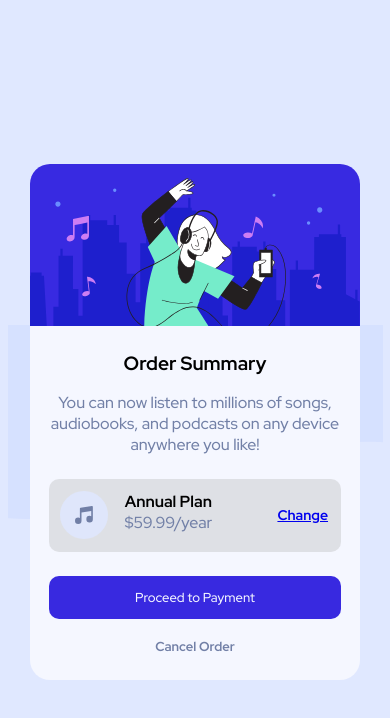
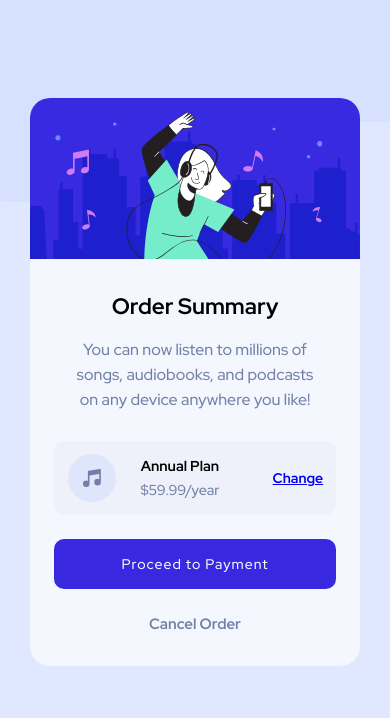
Before and after one commit to Namonaki0/FE-mentor-order-summary-component, a plain HTML site: page index.html in a window 390 px wide. Drawn offline with Linux system fonts and the light colour scheme.

Commit message:
implementing mobile layout

```diff
--- a/css/styles.scss
+++ b/css/styles.scss
@@ -20,9 +20,11 @@ $bright-blue: hsl(245, 75%, 52%);
 
 body {
   font-family: $font-primary;
-  background: center $pale-blue url("/images/pattern-background-mobile.svg") no-repeat;
+  background: top $pale-blue url("/images/pattern-background-mobile.svg")
+    no-repeat;
+  background-size: contain;
   display: grid;
-  min-height: 100vh;
+  height: 100vh;
   place-content: center;
   text-align: center;
 }
@@ -31,6 +33,7 @@ main {
   background: $very-pale-blue;
   border-radius: 20px;
   max-width: 330px;
+  margin-top: -5rem;
 
   .hero-wrapper {
     img {
@@ -42,23 +45,26 @@ main {
   }
 
   section {
-    padding: 1.5rem 1.2rem;
+    padding: 2rem 1.5rem;
     border-bottom-right-radius: 20px;
     border-bottom-left-radius: 20px;
 
     h1 {
-      font-size: 1.2rem;
+      font-size: 1.4rem;
       margin-bottom: 1rem;
     }
 
     p {
       font-size: $font-copy;
+      line-height: 25px;
       color: $desaturated-blue;
-      margin-bottom: 1.5rem;
+      margin: 0 auto;
+      margin-bottom: 1.8rem;
+      width: 90%;
     }
 
     .order-plan {
-      background: hsla(220, 10%, 88%, 0.925);
+      background: hsla(224, 23%, 55%, 0.055);
       display: flex;
       align-items: center;
       justify-content: space-between;
@@ -68,16 +74,18 @@ main {
 
       .order-plan-inner {
         display: flex;
-        padding: 0.8rem 0.5rem;
+        align-items: center;
+        padding: 0.8rem 0.7rem;
 
         img {
-          margin-right: 1rem;
+          margin-right: 1.5rem;
         }
 
         span {
           display: block;
-          //   color: $dark-blue;
           font-weight: 700;
+          font-size: 0.9rem;
+          line-height: 24px;
         }
 
         span:nth-of-type(2) {
@@ -85,6 +93,7 @@ main {
           color: $desaturated-blue;
         }
       }
+
       a {
         font-size: 14px;
         font-weight: 700;
@@ -98,13 +107,14 @@ main {
         color: $very-pale-blue;
         width: 100%;
         border-radius: 10px;
-        padding: 0.8rem 0;
-        font-size: small;
-        margin-bottom: 1rem;
+        padding: 1rem 0;
+        font-size: 14px;
+        letter-spacing: 1px;
+        margin-bottom: 1.5rem;
       }
 
       span {
-        font-size: small;
+        font-size: 15px;
         font-weight: 700;
         color: $desaturated-blue;
       }
```
Also changed, not shown: css/styles.css, 2 other files.
